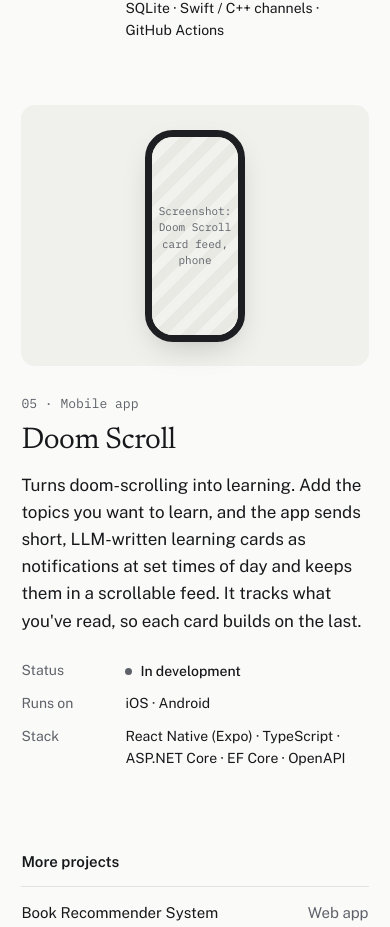
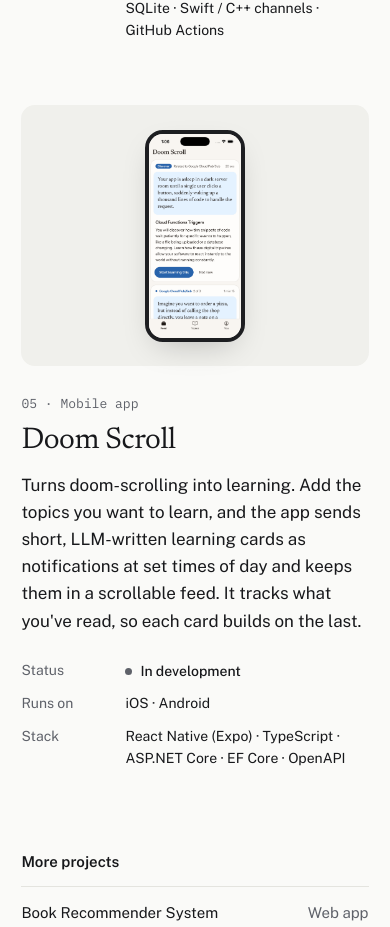
Before and after one commit to SayeefMahmud/test-web, a Next.js app: page / in a window 390 px wide. Shown: the part 4199-5126 px from the top of the page. Built offline with nearby package versions, Linux system fonts and the light colour scheme.

Commit message:
feat: Doom Scroll screenshot; thinner phone bezel on mobile
Doom Scroll feed (iPhone simulator, light theme) in the phone frame.
Below md the project-row phone bezel is 4px and its radius 18px
(7px / 28px from md).

```diff
--- a/components/media.tsx
+++ b/components/media.tsx
@@ -172,15 +172,18 @@ export function DeviceFrame({
 
   // Phone frames: 7px device-coloured bezel. The landscape frame sizes the screen (19:9)
   // rather than the outer box, so a 19:9 screenshot fits with no cropping.
+  // The portrait phone in a project row is ~60% of its desktop size below md, so its bezel
+  // and radius scale down with it (owner, 2026-11-22: 7px looked too thick on mobile).
   const phone = frame === "phone";
   return (
     <div
       className={cx(
-        "box-border overflow-hidden border-[7px] border-device shadow-device",
+        "box-border overflow-hidden border-device shadow-device",
+        phone && !hero ? "border-4 md:border-[7px]" : "border-[7px]",
         phone
           ? hero
             ? "mx-auto aspect-[9/19] h-[min(70vh,640px)] rounded-[28px]"
-            : "aspect-[9/19] h-full rounded-[28px]"
+            : "aspect-[9/19] h-full rounded-[18px] md:rounded-[28px]"
           : "w-full rounded-[24px]",
       )}
     >
--- a/content/projects.ts
+++ b/content/projects.ts
@@ -15,7 +15,14 @@ export const projects: Project[] = [
       'Track movies, TV shows and sports teams in one place. Search titles and leagues live, mark episodes as watched, browse 56 curated "best of" lists, and get reminders in the app and by email when a new episode airs or a fixture is coming up. Covered by 980+ tests and deployed on Vercel.',
     platform: "Web app",
     devices: "Web, responsive",
-    tech: ["Next.js", "TypeScript", "Prisma", "PostgreSQL (Neon)", "Auth.js", "Vitest"],
+    tech: [
+      "Next.js",
+      "TypeScript",
+      "Prisma",
+      "PostgreSQL (Neon)",
+      "Auth.js",
+      "Vitest",
+    ],
     status: "Live",
     statusKind: "live",
     links: [
@@ -77,7 +84,13 @@ export const projects: Project[] = [
       'Generates a new AI wallpaper every day and sets it on your desktop automatically. An LLM writes a prompt from your chosen topics and an image model paints it, both on Cloudflare Workers AI. Past wallpapers stay in a gallery, and you can suggest a theme or press "Generate now" at any time.',
     platform: "Desktop app",
     devices: "macOS · Windows",
-    tech: ["Flutter", "Cloudflare Workers AI", "SQLite", "Swift / C++ channels", "GitHub Actions"],
+    tech: [
+      "Flutter",
+      "Cloudflare Workers AI",
+      "SQLite",
+      "Swift / C++ channels",
+      "GitHub Actions",
+    ],
     status: "macOS & Windows ready",
     statusKind: "live",
     links: [{ kind: "github", label: "GitHub" }],
@@ -96,12 +109,21 @@ export const projects: Project[] = [
       "Turns doom-scrolling into learning. Add the topics you want to learn, and the app sends short, LLM-written learning cards as notifications at set times of day and keeps them in a scrollable feed. It tracks what you've read, so each card builds on the last.",
     platform: "Mobile app",
     devices: "iOS · Android",
-    tech: ["React Native (Expo)", "TypeScript", "ASP.NET Core", "EF Core", "OpenAPI"],
+    tech: [
+      "React Native (Expo)",
+      "TypeScript",
+      "ASP.NET Core",
+      "EF Core",
+      "OpenAPI",
+    ],
     status: "In development",
     statusKind: "dev",
     links: [{ kind: "github", label: "GitHub" }],
     frame: "phone",
-    shot: { label: "Screenshot: Doom Scroll card feed, phone" },
+    shot: {
+      label: "Screenshot: Doom Scroll card feed, phone",
+      src: "/images/projects/doom-scroll/feed-light.png",
+    },
     accent: "#8A520C",
   },
 ];
```
Also changed, not shown: public/images/projects/doom-scroll/feed-light.png (added), 1 other file (tests, documents, lock files or other folders).
